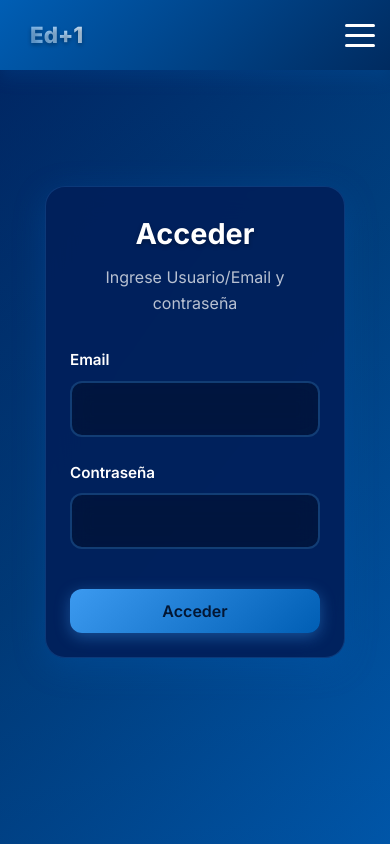
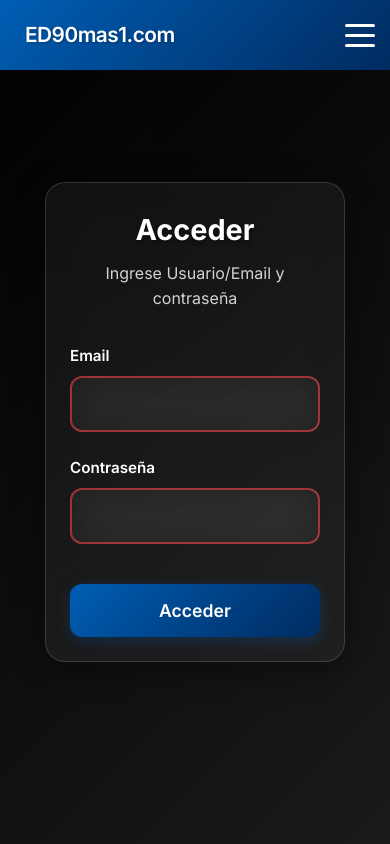
Before and after one commit to SebasTaclar/edmas1, a Vue app: page /login in a window 390 px wide. Built offline with nearby package versions, Linux system fonts and the light colour scheme.

Commit message:
Revert "Mejora front, actualizacion modo dark"

```diff
--- a/src/App.vue
+++ b/src/App.vue
@@ -1,7 +1,14 @@
 <template>
   <header>
     <nav class="navbar">
-      <RouterLink class="link-navbar home" to="/" @click="closeMobileMenu">Ed+1</RouterLink>
+      <RouterLink class="link-navbar home" to="/" @click="closeMobileMenu">
+        <div class="brand-title">ED90<span class="mas">mas</span>1<span class="domain">.com</span></div>
+      </RouterLink>
+
+      <!-- Saludo personalizado -->
+      <div v-if="isLoggedIn" class="user-greeting">
+        <span>Hola, {{ username }}</span>
+      </div>
 
       <!-- Menu hamburguesa para mobile -->
       <button class="hamburger-menu" @click="toggleMobileMenu" :class="{ 'active': isMobileMenuOpen }">
@@ -15,9 +22,6 @@
         <ThemeToggle />
         <RouterLink v-if="isLoggedIn" class="link-navbar admin-link" to="/admin">Administración</RouterLink>
         <RouterLink v-if="!isLoggedIn" class="link-navbar access" to="/login">Acceder</RouterLink>
-        <span v-if="isLoggedIn" class="link-navbar access user-badge">
-          {{ username }}
-        </span>
         <RouterLink v-if="isLoggedIn" @click="logout" class="link-navbar logout-btn" to="/">Cerrar sesión</RouterLink>
       </div>
 
@@ -33,9 +37,9 @@
             <RouterLink v-if="!isLoggedIn" class="mobile-link access" to="/login" @click="closeMobileMenu">
               Acceder
             </RouterLink>
-            <span v-if="isLoggedIn" class="mobile-user-info user-badge">
-              {{ username }}
-            </span>
+            <div v-if="isLoggedIn" class="mobile-user-greeting">
+              <span>Hola, {{ username }}</span>
+            </div>
             <RouterLink v-if="isLoggedIn" @click="logout; closeMobileMenu()" class="mobile-link logout-btn" to="/">
               Cerrar sesión
             </RouterLink>
@@ -49,53 +53,50 @@
 </template>
 
 <script setup lang="ts">
-import { RouterLink, RouterView, useRoute } from 'vue-router'
-import {
-  getTokenName,
-  isTokenValid,
-  logout as authLogout
-} from '@/utils/auth'
-import { onMounted, ref, watch } from 'vue'
-import router from './router'
-import ThemeToggle from '@/components/ThemeToggle.vue'
+import { RouterLink, RouterView, useRoute } from 'vue-router';
+import { authService } from '@/services/api';
+import { onMounted, ref, watch } from 'vue';
+import router from './router';
+import ThemeToggle from '@/components/ThemeToggle.vue';
 
-const isLoggedIn = ref(false)
-const username = ref('')
-const isMobileMenuOpen = ref(false)
+const isLoggedIn = ref(false);
+const username = ref('');
+const isMobileMenuOpen = ref(false);
 
 // Funciones para el menú hamburguesa
 const toggleMobileMenu = () => {
-  isMobileMenuOpen.value = !isMobileMenuOpen.value
-}
+  isMobileMenuOpen.value = !isMobileMenuOpen.value;
+};
 
 const closeMobileMenu = () => {
-  isMobileMenuOpen.value = false
-}
+  isMobileMenuOpen.value = false;
+};
 
 const checkAuthStatus = () => {
-  isLoggedIn.value = isTokenValid()
+  isLoggedIn.value = authService.isAuthenticated();
   if (isLoggedIn.value) {
-    username.value = getTokenName() || ''
+    const currentUser = authService.getCurrentUser();
+    username.value = currentUser?.name || '';
   } else {
-    username.value = ''
+    username.value = '';
   }
-}
+};
 
 const logout = () => {
-  authLogout()
-  isLoggedIn.value = false
-  username.value = ''
-  router.push('/')
-}
+  authService.logout();
+  isLoggedIn.value = false;
+  username.value = '';
+  router.push('/');
+};
 
 onMounted(() => {
-  checkAuthStatus()
-})
+  checkAuthStatus();
+});
 
-const route = useRoute()
+const route = useRoute();
 watch(route, () => {
-  checkAuthStatus()
-})
+  checkAuthStatus();
+});
 </script>
 
 <style scoped>
@@ -146,64 +147,117 @@ watch(route, () => {
 }
 
 .home {
-  font-size: 1.8rem;
-  font-weight: 800;
+  display: flex;
+  align-items: center;
+  padding: 5px 15px;
+}
+
+.navbar-logo {
+  height: 45px;
+  width: auto;
+  max-width: 140px;
+  object-fit: contain;
+  transition: all var(--transition-normal);
+  filter: brightness(1.1);
+}
+
+.navbar-logo:hover {
+  transform: scale(1.05);
+  filter: brightness(1.3);
+}
+
+.brand-title {
+  font-size: 1.5rem;
+  font-weight: 600;
   color: var(--white);
-  background: linear-gradient(45deg, var(--secondary-blue), var(--white));
-  -webkit-background-clip: text;
-  -webkit-text-fill-color: transparent;
-  background-clip: text;
-  text-shadow: 0 2px 4px rgba(0, 0, 0, 0.3);
+  letter-spacing: -0.5px;
+  transition: all var(--transition-normal);
+  text-shadow: 1px 1px 3px rgba(0, 0, 0, 0.3);
+}
+
+.brand-title .mas {
+  color: var(--white);
+  font-weight: 600;
+  font-size: 1.5rem;
+  text-shadow: 1px 1px 3px rgba(0, 0, 0, 0.3);
+}
+
+.brand-title .domain {
+  color: var(--white);
+  font-weight: 600;
+  font-size: 1.5rem;
+}
+
+.brand-title:hover {
+  transform: scale(1.05);
+  text-shadow: 2px 2px 4px rgba(0, 0, 0, 0.4);
+}
+
+.brand-title:hover .mas {
+  color: var(--white);
+  text-shadow: 2px 2px 4px rgba(0, 0, 0, 0.4);
+}
+
+.brand-title:hover .domain {
+  color: var(--white);
+}
+
+.user-greeting {
+  color: var(--white);
+  font-weight: 600;
+  font-size: 1rem;
+  margin-left: 1.5rem;
+  opacity: 0.95;
+}
+
+.user-greeting span {
+  transition: opacity var(--transition-normal);
+}
+
+.user-greeting:hover span {
+  opacity: 1;
 }
 
 .access {
   margin-left: 0;
-  background-color: var(--secondary-blue);
-  border: 2px solid var(--secondary-blue);
+  background-color: rgba(255, 255, 255, 0.1);
+  border: 1px solid rgba(255, 255, 255, 0.3);
   font-weight: 600;
+  backdrop-filter: blur(10px);
 }
 
 .access:hover {
-  background-color: var(--white);
-  color: var(--primary-blue);
-  border-color: var(--white);
-}
-
-.user-badge {
-  background: linear-gradient(135deg, var(--secondary-blue) 0%, var(--primary-blue) 100%);
-  color: var(--white);
-  padding: 0.6rem 1.2rem;
-  border-radius: var(--border-radius-xl);
-  font-weight: 600;
-  font-size: 0.9rem;
-  border: 2px solid var(--white);
-  box-shadow: var(--shadow-light);
+  background-color: rgba(255, 255, 255, 0.2);
+  border-color: rgba(255, 255, 255, 0.5);
+  transform: translateY(-1px);
 }
 
 .logout-btn {
-  background-color: rgba(220, 53, 69, 0.1);
-  border: 2px solid #dc3545;
-  color: #dc3545;
+  background-color: rgba(255, 255, 255, 0.1);
+  border: 1px solid rgba(255, 255, 255, 0.3);
+  color: var(--white);
   font-weight: 600;
+  backdrop-filter: blur(10px);
 }
 
 .logout-btn:hover {
-  background-color: #dc3545;
-  color: var(--white);
-  border-color: #dc3545;
+  background-color: rgba(220, 53, 69, 0.2);
+  border-color: rgba(220, 53, 69, 0.5);
+  color: #ff6b6b;
 }
 
 .admin-link {
-  background-color: rgba(76, 175, 80, 0.1);
-  border: 2px solid #4caf50;
-  color: #4caf50;
+  background-color: rgba(255, 255, 255, 0.1);
+  border: 1px solid rgba(255, 255, 255, 0.3);
+  color: var(--white);
   font-weight: 600;
+  backdrop-filter: blur(10px);
 }
 
 .admin-link:hover {
-  background-color: #4caf50;
-  color: var(--white);
-  border-color: #4caf50;
+  background-color: rgba(76, 175, 80, 0.2);
+  border-color: rgba(76, 175, 80, 0.5);
+  color: #81c784;
 }
 
 @media (max-width: 768px) {
@@ -304,14 +358,30 @@ watch(route, () => {
     align-items: center;
   }
 
-  .mobile-user-info {
+  .mobile-user-greeting {
+    color: var(--white);
     text-align: center;
     padding: 1rem;
     margin: 0.5rem 0;
+    font-weight: 600;
+    font-size: 1.1rem;
+    opacity: 0.95;
   }
 
   .home {
-    font-size: 1.4rem;
+    padding: 5px 10px;
+  }
+
+  .brand-title {
+    font-size: 1.3rem;
+  }
+
+  .brand-title .mas {
+    font-size: 1.3rem;
+  }
+
+  .brand-title .domain {
+    font-size: 1.3rem;
   }
 
   .access {
@@ -319,6 +389,14 @@ watch(route, () => {
     text-align: center;
     padding: 1rem;
     font-size: 1.1rem;
+    background-color: rgba(255, 255, 255, 0.1);
+    border: 1px solid rgba(255, 255, 255, 0.3);
+    backdrop-filter: blur(10px);
+  }
+
+  .access:hover {
+    background-color: rgba(255, 255, 255, 0.2);
+    border-color: rgba(255, 255, 255, 0.5);
   }
 
   .logout-btn {
@@ -326,6 +404,16 @@ watch(route, () => {
     text-align: center;
     padding: 1rem;
     font-size: 1.1rem;
+    background-color: rgba(255, 255, 255, 0.1);
+    border: 1px solid rgba(255, 255, 255, 0.3);
+    color: var(--white);
+    backdrop-filter: blur(10px);
+  }
+
+  .logout-btn:hover {
+    background-color: rgba(220, 53, 69, 0.2);
+    border-color: rgba(220, 53, 69, 0.5);
+    color: #ff6b6b;
   }
 
   .admin-link {
@@ -333,14 +421,16 @@ watch(route, () => {
     text-align: center;
     padding: 1rem;
     font-size: 1.1rem;
-    background-color: rgba(76, 175, 80, 0.1);
-    border: 2px solid #4caf50;
-    color: #4caf50;
+    background-color: rgba(255, 255, 255, 0.1);
+    border: 1px solid rgba(255, 255, 255, 0.3);
+    color: var(--white);
+    backdrop-filter: blur(10px);
   }
 
   .admin-link:hover {
-    background-color: #4caf50;
-    color: var(--white);
+    background-color: rgba(76, 175, 80, 0.2);
+    border-color: rgba(76, 175, 80, 0.5);
+    color: #81c784;
   }
 }
 </style>
--- a/src/assets/main.css
+++ b/src/assets/main.css
@@ -41,7 +41,7 @@
 /* Dark Theme Variables (Default) */
 :root {
   /* Default theme - Dark */
-  --bg-color: #1a1a1a;
+  --bg-color: #000000;
   --text-color: #ffffff;
   --text-secondary: rgba(255, 255, 255, 0.9);
   --border-color: rgba(255, 255, 255, 0.2);
@@ -51,36 +51,39 @@
 
 :root,
 :root[data-theme='dark'] {
-  --bg-primary: #2d2d2d;
-  --bg-secondary: rgba(255, 255, 255, 0.1);
-  --bg-tertiary: rgba(255, 255, 255, 0.05);
+  --bg-primary: #000000;
+  --bg-secondary: rgba(255, 255, 255, 0.05);
+  --bg-tertiary: rgba(255, 255, 255, 0.03);
 
   /* Component-specific variables */
-  --bg-color: #1a1a1a;
+  --bg-color: #000000;
   --text-color: #ffffff;
   --text-secondary: rgba(255, 255, 255, 0.9);
-  --border-color: rgba(255, 255, 255, 0.2);
-  --card-bg: rgba(255, 255, 255, 0.1);
-  --card-hover-bg: rgba(255, 255, 255, 0.15);
+  --border-color: rgba(255, 255, 255, 0.15);
+  --card-bg: rgba(255, 255, 255, 0.05);
+  --card-hover-bg: rgba(255, 255, 255, 0.1);
 
   --text-primary: #ffffff;
   --text-muted: rgba(255, 255, 255, 0.7);
   --text-disabled: rgba(255, 255, 255, 0.3);
 
-  --border-primary: rgba(255, 255, 255, 0.2);
-  --border-secondary: rgba(255, 255, 255, 0.1);
+  --border-primary: rgba(255, 255, 255, 0.15);
+  --border-secondary: rgba(255, 255, 255, 0.08);
 
-  --shadow-primary: rgba(0, 0, 0, 0.3);
-  --shadow-secondary: rgba(0, 0, 0, 0.1);
+  --shadow-primary: rgba(0, 0, 0, 0.4);
+  --shadow-secondary: rgba(0, 0, 0, 0.2);
+  --shadow-light: rgba(0, 0, 0, 0.1);
+  --shadow-medium: rgba(0, 0, 0, 0.15);
+  --shadow-heavy: rgba(0, 0, 0, 0.3);
 
   --backdrop-blur: blur(20px);
-  --overlay-bg: rgba(0, 0, 0, 0.7);
+  --overlay-bg: rgba(0, 0, 0, 0.8);
 
   /* Dark theme gradients */
-  --bg-gradient-primary: linear-gradient(135deg, #333 0%, #666 100%);
+  --bg-gradient-primary: linear-gradient(135deg, #000000 0%, #1a1a1a 100%);
   --bg-gradient-accent: radial-gradient(
     circle at 80% 20%,
-    rgba(3, 22, 51, 0.1) 0%,
+    rgba(0, 0, 0, 0.15) 0%,
     transparent 50%
   );
 }
@@ -269,3 +272,17 @@ input::placeholder,
 textarea::placeholder {
   color: var(--text-muted);
 }
+
+/* Dark theme specific improvements */
+:root[data-theme='dark'] {
+  /* Border radius variables */
+  --border-radius-sm: 0.25rem;
+  --border-radius-md: 0.5rem;
+  --border-radius-lg: 0.75rem;
+  --border-radius-xl: 1rem;
+
+  /* Transition variables */
+  --transition-fast: 0.15s ease;
+  --transition-normal: 0.3s ease;
+  --transition-slow: 0.5s ease;
+}
--- a/src/assets/styles/global.css
+++ b/src/assets/styles/global.css
@@ -67,26 +67,26 @@
 
 /* Modo Oscuro */
 :root[data-theme='dark'] {
-  --app-bg-primary: var(--dark-blue);
-  --app-bg-secondary: var(--tertiary-blue);
+  --app-bg-primary: #082032;
+  --app-bg-secondary: #0a2536;
   --app-text-primary: var(--white);
-  --app-text-secondary: rgba(255, 255, 255, 0.85);
-  --app-border-color: rgba(255, 255, 255, 0.25);
-  --app-hover-bg: rgba(60, 154, 240, 0.15);
-  --app-input-bg: rgba(255, 255, 255, 0.12);
-  --app-table-header-bg: rgba(0, 0, 0, 0.3);
-  --app-shadow: 0 4px 12px rgba(0, 0, 0, 0.4);
+  --app-text-secondary: rgba(255, 255, 255, 0.9);
+  --app-border-color: rgba(255, 255, 255, 0.2);
+  --app-hover-bg: rgba(8, 32, 50, 0.8);
+  --app-input-bg: rgba(255, 255, 255, 0.08);
+  --app-table-header-bg: rgba(8, 32, 50, 0.6);
+  --app-shadow: 0 4px 12px rgba(0, 0, 0, 0.6);
 
   /* Variables adicionales para mejor contraste en modo oscuro */
   --app-text-on-surface: var(--white);
-  --app-text-muted: rgba(255, 255, 255, 0.65);
-  --app-surface-elevated: rgba(255, 255, 255, 0.08);
-  --app-border-light: rgba(255, 255, 255, 0.15);
+  --app-text-muted: rgba(255, 255, 255, 0.75);
+  --app-surface-elevated: rgba(255, 255, 255, 0.05);
+  --app-border-light: rgba(255, 255, 255, 0.12);
   --app-accent-text: var(--white);
 
   /* Variables específicas para componentes administrativos */
-  --app-surface: rgba(255, 255, 255, 0.06);
-  --app-border: rgba(255, 255, 255, 0.2);
+  --app-surface: rgba(255, 255, 255, 0.04);
+  --app-border: rgba(255, 255, 255, 0.15);
   --app-primary: var(--primary-blue);
   --app-primary-dark: var(--dark-blue);
   --app-primary-light: var(--secondary-blue);
--- a/src/components/ThemeToggle.vue
+++ b/src/components/ThemeToggle.vue
@@ -28,17 +28,12 @@ const toggleTheme = () => {
 
 const updateTheme = () => {
  const root = document.documentElement
- const body = document.body
 
  if (isDark.value) {
   root.setAttribute('data-theme', 'dark')
-  body.classList.add('dark')
-  body.classList.remove('light')
   localStorage.setItem('theme', 'dark')
  } else {
   root.setAttribute('data-theme', 'light')
-  body.classList.add('light')
-  body.classList.remove('dark')
   localStorage.setItem('theme', 'light')
  }
 }
--- a/src/views/Login.vue
+++ b/src/views/Login.vue
@@ -89,8 +89,7 @@ const clearCustomValidityMessage = (event: Event) => {
 };
 </script>
 
-<style>
-/* Modo claro (día) - por defecto */
+<style scoped>
 .login-main {
   display: flex;
   justify-content: center;
@@ -98,7 +97,7 @@ const clearCustomValidityMessage = (event: Event) => {
   min-height: 100vh;
   width: 100%;
   padding: 2rem;
-  background: linear-gradient(135deg, #f0f9ff 0%, #e0f2fe 50%, #bae6fd 100%);
+  background: var(--bg-gradient-primary);
   position: relative;
   transition: all 0.3s ease;
 }
@@ -110,17 +109,17 @@ const clearCustomValidityMessage = (event: Event) => {
   left: 0;
   right: 0;
   bottom: 0;
-  background: linear-gradient(45deg, rgba(59, 130, 246, 0.1) 0%, rgba(147, 197, 253, 0.1) 100%);
+  background-image: var(--bg-gradient-accent);
   pointer-events: none;
 }
 
 .login-container {
-  background: rgba(255, 255, 255, 0.95);
-  backdrop-filter: blur(20px);
+  background: var(--bg-secondary);
+  backdrop-filter: var(--backdrop-blur);
   border-radius: 20px;
   padding: 3rem;
-  border: 1px solid rgba(59, 130, 246, 0.1);
-  box-shadow: 0 8px 32px rgba(0, 0, 0, 0.1);
+  border: 1px solid var(--border-primary);
+  box-shadow: 0 8px 32px var(--shadow-primary);
   text-align: center;
   width: 100%;
   max-width: 400px;
@@ -136,19 +135,19 @@ const clearCustomValidityMessage = (event: Event) => {
 .login-header h1 {
   font-size: 2.5rem;
   font-weight: 700;
-  color: #1e293b;
+  color: var(--text-primary);
   margin: 0 0 0.5rem 0;
-  text-shadow: 0 2px 4px rgba(0, 0, 0, 0.1);
-  font-family: var(--font-family);
+  text-shadow: 0 2px 4px var(--shadow-primary);
+  font-family: var(--font-primary);
 }
 
 .login-header h2 {
   font-size: 1.1rem;
-  color: #64748b;
+  color: var(--text-secondary);
   margin: 0;
   font-weight: 400;
   opacity: 0.9;
-  font-family: var(--font-family);
+  font-family: var(--font-primary);
 }
 
 .login-form {
@@ -165,44 +164,44 @@ const clearCustomValidityMessage = (event: Event) => {
   display: block;
   margin-bottom: 0.5rem;
   font-weight: 600;
-  color: #374151;
+  color: var(--text-primary);
   font-size: 0.95rem;
-  font-family: var(--font-family);
+  font-family: var(--font-primary);
 }
 
 .form-input {
   width: 100%;
   padding: 16px 20px;
-  background: rgba(255, 255, 255, 0.8);
-  border: 2px solid rgba(59, 130, 246, 0.2);
+  background: var(--bg-tertiary);
+  border: 2px solid var(--border-primary);
   border-radius: 12px;
-  color: #1e293b;
+  color: var(--text-primary);
   font-size: 1rem;
-  font-family: var(--font-family);
-  backdrop-filter: blur(10px);
+  font-family: var(--font-primary);
+  backdrop-filter: var(--backdrop-blur);
   transition: all 0.3s ease;
   box-sizing: border-box;
 }
 
 .form-input::placeholder {
-  color: #9ca3af;
+  color: var(--text-muted);
 }
 
 .form-input:focus {
   outline: none;
-  border-color: #3b82f6;
-  background: rgba(255, 255, 255, 0.95);
-  box-shadow: 0 0 20px rgba(59, 130, 246, 0.3);
+  border-color: var(--primary-color-alpha-60);
+  background: var(--bg-secondary);
+  box-shadow: 0 0 20px var(--primary-color-alpha-30);
   transform: translateY(-1px);
 }
 
 .form-input:invalid {
-  border-color: rgba(59, 130, 246, 0.2);
+  border-color: rgba(239, 68, 68, 0.6);
 }
 
 .btn-primary {
   width: 100%;
-  background: linear-gradient(135deg, #3b82f6 0%, #1d4ed8 100%);
+  background: var(--primary-gradient);
   color: white;
   border: none;
   border-radius: 12px;
@@ -211,21 +210,21 @@ const clearCustomValidityMessage = (event: Event) => {
   font-weight: 600;
   cursor: pointer;
   transition: all 0.3s ease;
-  box-shadow: 0 4px 15px rgba(59, 130, 246, 0.3);
+  box-shadow: 0 4px 15px var(--primary-color-alpha-30);
   backdrop-filter: blur(10px);
-  font-family: var(--font-family);
+  font-family: var(--font-primary);
   margin-top: 1rem;
 }
 
 .btn-primary:hover:not(:disabled) {
   transform: translateY(-2px);
-  box-shadow: 0 6px 20px rgba(59, 130, 246, 0.4);
-  background: linear-gradient(135deg, #1d4ed8 0%, #1e40af 100%);
+  box-shadow: 0 6px 20px var(--primary-color-alpha-40);
+  background: var(--primary-gradient-hover);
 }
 
 .btn-primary:disabled {
-  background: rgba(156, 163, 175, 0.5);
-  color: rgba(107, 114, 128, 0.8);
+  background: var(--bg-tertiary);
+  color: var(--text-disabled);
   cursor: not-allowed;
   transform: none;
   box-shadow: none;
@@ -233,197 +232,6 @@ const clearCustomValidityMessage = (event: Event) => {
 
 .btn-primary:active:not(:disabled) {
   transform: translateY(0);
-}
-
-/* Modo oscuro (dark) - aplicar con mayor especificidad */
-@media (prefers-color-scheme: dark) {
-  .login-main {
-    background: linear-gradient(135deg, #00205b 0%, #003d7a 50%, #005eb4 100%) !important;
-  }
-
-  .login-main::before {
-    background: linear-gradient(45deg, rgba(0, 32, 91, 0.2) 0%, rgba(0, 94, 180, 0.1) 100%) !important;
-  }
-
-  .login-container {
-    background: rgba(0, 32, 91, 0.95) !important;
-    border: 1px solid rgba(60, 154, 240, 0.2) !important;
-    box-shadow: 0 8px 32px rgba(0, 94, 180, 0.3) !important;
-  }
-
-  .login-header h1 {
-    color: #ffffff !important;
-    text-shadow: 0 2px 4px rgba(0, 0, 0, 0.3) !important;
-  }
-
-  .login-header h2 {
-    color: rgba(255, 255, 255, 0.8) !important;
-  }
-
-  .input-group label {
-    color: #ffffff !important;
-  }
-
-  .form-input {
-    background: rgba(0, 0, 0, 0.3) !important;
-    border: 2px solid rgba(255, 255, 255, 0.2) !important;
-    color: #ffffff !important;
-  }
-
-  .form-input::placeholder {
-    color: rgba(255, 255, 255, 0.5) !important;
-  }
-
-  .form-input:focus {
-    border-color: #3c9af0 !important;
-    background: rgba(0, 0, 0, 0.4) !important;
-    box-shadow: 0 0 20px rgba(60, 154, 240, 0.4) !important;
-  }
-
-  .form-input:invalid {
-    border-color: rgba(60, 154, 240, 0.3) !important;
-  }
-
-  .btn-primary {
-    background: linear-gradient(135deg, #3c9af0 0%, #005eb4 100%) !important;
-    box-shadow: 0 4px 15px rgba(60, 154, 240, 0.4) !important;
-  }
-
-  .btn-primary:hover:not(:disabled) {
-    box-shadow: 0 6px 20px rgba(60, 154, 240, 0.5) !important;
-    background: linear-gradient(135deg, #005eb4 0%, #003d7a 100%) !important;
-  }
-
-  .btn-primary:disabled {
-    background: rgba(255, 255, 255, 0.1) !important;
-    color: rgba(255, 255, 255, 0.5) !important;
-  }
-}
-
-/* También detectar data-theme="dark" para compatibilidad con toggle manual */
-[data-theme="dark"] .login-main {
-  background: linear-gradient(135deg, #00205b 0%, #003d7a 50%, #005eb4 100%) !important;
-}
-
-[data-theme="dark"] .login-main::before {
-  background: linear-gradient(45deg, rgba(0, 32, 91, 0.2) 0%, rgba(0, 94, 180, 0.1) 100%) !important;
-}
-
-[data-theme="dark"] .login-container {
-  background: rgba(0, 32, 91, 0.95) !important;
-  border: 1px solid rgba(60, 154, 240, 0.2) !important;
-  box-shadow: 0 8px 32px rgba(0, 94, 180, 0.3) !important;
-}
-
-[data-theme="dark"] .login-header h1 {
-  color: #ffffff !important;
-  text-shadow: 0 2px 4px rgba(0, 0, 0, 0.3) !important;
-}
-
-[data-theme="dark"] .login-header h2 {
-  color: rgba(255, 255, 255, 0.8) !important;
-}
-
-[data-theme="dark"] .input-group label {
-  color: #ffffff !important;
-}
-
-[data-theme="dark"] .form-input {
-  background: rgba(0, 0, 0, 0.3) !important;
-  border: 2px solid rgba(255, 255, 255, 0.2) !important;
-  color: #ffffff !important;
-}
-
-[data-theme="dark"] .form-input::placeholder {
-  color: rgba(255, 255, 255, 0.5) !important;
-}
-
-[data-theme="dark"] .form-input:focus {
-  border-color: #3c9af0 !important;
-  background: rgba(0, 0, 0, 0.4) !important;
-  box-shadow: 0 0 20px rgba(60, 154, 240, 0.4) !important;
-}
-
-[data-theme="dark"] .form-input:invalid {
-  border-color: rgba(60, 154, 240, 0.3) !important;
-}
-
-[data-theme="dark"] .btn-primary {
-  background: linear-gradient(135deg, #3c9af0 0%, #005eb4 100%) !important;
-  box-shadow: 0 4px 15px rgba(60, 154, 240, 0.4) !important;
-}
-
-[data-theme="dark"] .btn-primary:hover:not(:disabled) {
-  box-shadow: 0 6px 20px rgba(60, 154, 240, 0.5) !important;
-  background: linear-gradient(135deg, #005eb4 0%, #003d7a 100%) !important;
-}
-
-[data-theme="dark"] .btn-primary:disabled {
-  background: rgba(255, 255, 255, 0.1) !important;
-  color: rgba(255, 255, 255, 0.5) !important;
-}
-
-/* También detectar si el body tiene clase dark para compatibilidad con toggle manual */
-body.dark .login-main {
-  background: linear-gradient(135deg, #00205b 0%, #003d7a 50%, #005eb4 100%) !important;
-}
-
-body.dark .login-main::before {
-  background: linear-gradient(45deg, rgba(0, 32, 91, 0.2) 0%, rgba(0, 94, 180, 0.1) 100%) !important;
-}
-
-body.dark .login-container {
-  background: rgba(0, 32, 91, 0.95) !important;
-  border: 1px solid rgba(60, 154, 240, 0.2) !important;
-  box-shadow: 0 8px 32px rgba(0, 94, 180, 0.3) !important;
-}
-
-body.dark .login-header h1 {
-  color: #ffffff !important;
-  text-shadow: 0 2px 4px rgba(0, 0, 0, 0.3) !important;
-}
-
-body.dark .login-header h2 {
-  color: rgba(255, 255, 255, 0.8) !important;
-}
-
-body.dark .input-group label {
-  color: #ffffff !important;
-}
-
-body.dark .form-input {
-  background: rgba(0, 0, 0, 0.3) !important;
-  border: 2px solid rgba(255, 255, 255, 0.2) !important;
-  color: #ffffff !important;
-}
-
-body.dark .form-input::placeholder {
-  color: rgba(255, 255, 255, 0.5) !important;
-}
-
-body.dark .form-input:focus {
-  border-color: #3c9af0 !important;
-  background: rgba(0, 0, 0, 0.4) !important;
-  box-shadow: 0 0 20px rgba(60, 154, 240, 0.4) !important;
-}
-
-body.dark .form-input:invalid {
-  border-color: rgba(60, 154, 240, 0.3) !important;
-}
-
-body.dark .btn-primary {
-  background: linear-gradient(135deg, #3c9af0 0%, #005eb4 100%) !important;
-  box-shadow: 0 4px 15px rgba(60, 154, 240, 0.4) !important;
-}
-
-body.dark .btn-primary:hover:not(:disabled) {
-  box-shadow: 0 6px 20px rgba(60, 154, 240, 0.5) !important;
-  background: linear-gradient(135deg, #005eb4 0%, #003d7a 100%) !important;
-}
-
-body.dark .btn-primary:disabled {
-  background: rgba(255, 255, 255, 0.1) !important;
-  color: rgba(255, 255, 255, 0.5) !important;
 }
 
 /* Responsive Design */
```
Also changed, not shown: public/images/players/player2.png (deleted), public/images/players/player3.png (deleted).
